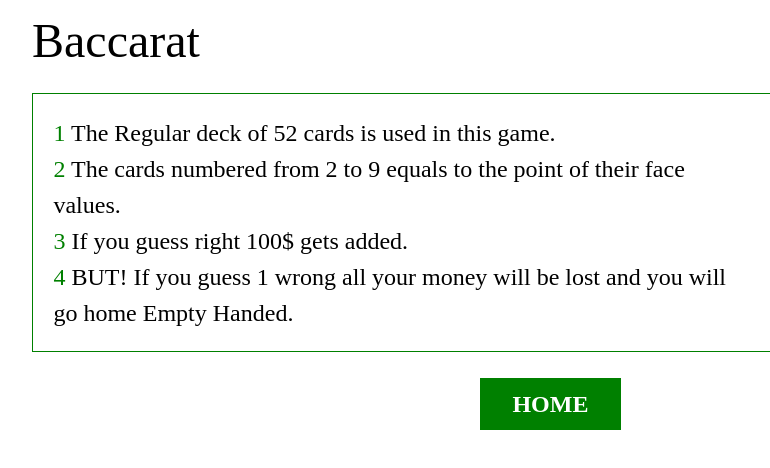
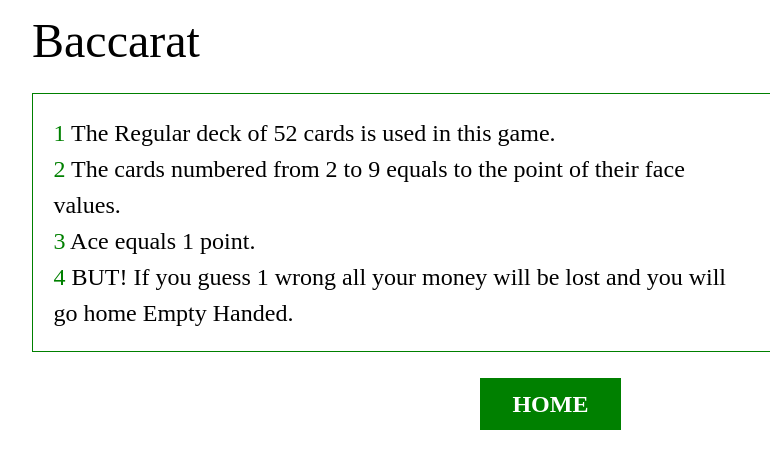
Before and after one commit to JoMallari98/casino, a plain HTML site: page Website_Management/Pages/Baccarat/index.html in a window 1280 px wide. Shown: the full height of the page, 96-866 px from the left. Drawn offline with Linux system fonts and the light colour scheme; grey boxes are pictures that could not be loaded.

Commit message:
Baccarat

```diff
--- a/Website_Management/Pages/Baccarat/index.html
+++ b/Website_Management/Pages/Baccarat/index.html
@@ -16,7 +16,7 @@
         <div class="rule">
             <span class="Bullet">1</span> The Regular deck of 52 cards is used in this game. <br>
             <span class="Bullet">2</span> The cards numbered from 2 to 9 equals to the point of their face values. <br>
-            <span class="Bullet">3</span> If you guess right 100$ gets added. <br>
+            <span class="Bullet">3</span> Ace equals 1 point. <br>
             <span class="Bullet">4</span> BUT! If you guess 1 wrong all your money will be lost and you will go home Empty Handed. <br>
         </div>
         <div class="images">
```
